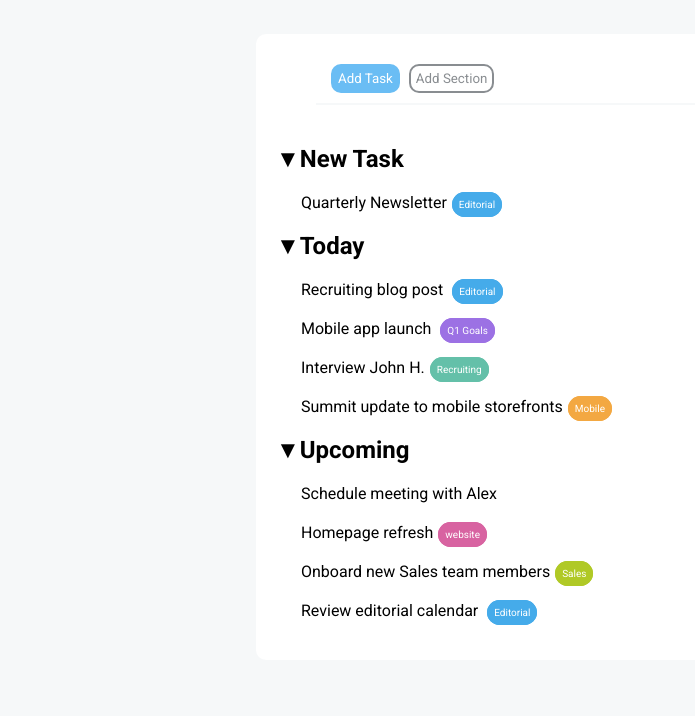
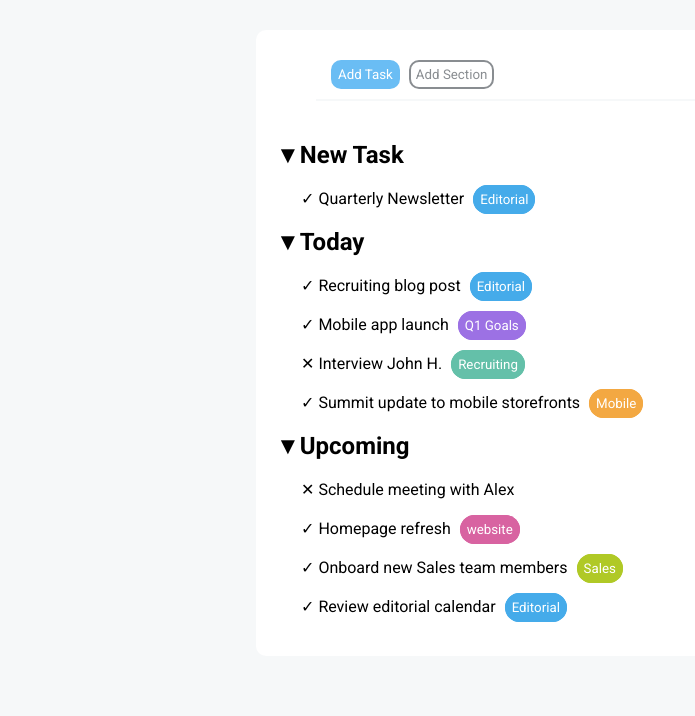
Before and after one commit to ginevrabotrugno/html-css-toboolist, a plain HTML site: page index.html in a window 1280 px wide. Shown: the part 84-800 px from the top of the page, without its empty margins (0-695 px from the left). Drawn offline with Linux system fonts and the light colour scheme.

Commit message:
add checks

```diff
--- a/css/style.css
+++ b/css/style.css
@@ -28,6 +28,8 @@ header {
 h1 {
     display: inline-block;
     font-weight: 800;
+    margin-top: 5px;
+    vertical-align: top;
 }
 
 
@@ -70,8 +72,8 @@ main {
 
 .section-list {
     padding: 10px;
-    list-style-type: none;
     margin-left: 5px;
+    list-style: none;
 }
 
 .section-item {
@@ -82,7 +84,7 @@ main {
     margin-left: 5px;
     border-radius: 20px;
     padding: 5px;
-    font-size: x-small;
+    font-size: smaller;
     color: white;
 }
 
--- a/index.html
+++ b/index.html
@@ -11,7 +11,7 @@
 
     <!-- header  -->
     <header>
-        <img src="img/Logo.png" alt="Logo">
+        <img clas="logo" src="img/Logo.png" alt="Logo">
         <h1>Toboolist</h1>
 
     </header>
@@ -31,7 +31,11 @@
             <section>
                 <h2 class="section-title">&#9660;New Task</h2>
                 <ul class="section-list">
-                    <li class="section-item">Quarterly Newsletter<span class="label editorial">Editorial</span></li>
+                    <li class="section-item">
+                        <span class="done"> &check;</span>
+                        Quarterly Newsletter
+                        <span class="label editorial">Editorial</span>
+                    </li>
                 </ul>
             </section>
 
@@ -39,10 +43,26 @@
             <section>
                 <h2 class="section-title">&#9660;Today</h2>
                 <ul class="section-list">
-                    <li class="section-item">Recruiting blog post <span class="label editorial">Editorial</span></li>
-                    <li class="section-item">Mobile app launch <span class="label q1-goals">Q1 Goals</span></li>
-                    <li class="section-item">Interview John H.<span class="label recruiting">Recruiting</span></li>
-                    <li class="section-item">Summit update to mobile storefronts<span class="label mobile">Mobile</span></li>
+                    <li class="section-item">
+                        <span class="done"> &check;</span>
+                        Recruiting blog post
+                        <span class="label editorial">Editorial</span>
+                    </li>
+                    <li class="section-item">
+                        <span class="done"> &check;</span>
+                        Mobile app launch
+                        <span class="label q1-goals">Q1 Goals</span>
+                    </li>
+                    <li class="section-item">
+                        <span class="done not">&#10005;</span>
+                        Interview John H.
+                        <span class="label recruiting">Recruiting</span>
+                    </li>
+                    <li class="section-item">
+                        <span class="done"> &check;</span>
+                        Summit update to mobile storefronts
+                        <span class="label mobile">Mobile</span>
+                    </li>
                 </ul>
             </section>
 
@@ -50,10 +70,24 @@
             <section>
                 <h2 class="section-title">&#9660;Upcoming</h2>
                 <ul class="section-list">
-                    <li class="section-item">Schedule meeting with Alex</li>
-                    <li class="section-item">Homepage refresh<span class="label website">website</span></li>
-                    <li class="section-item">Onboard new Sales team members<span class="label sales">Sales</span></li>
-                    <li class="section-item">Review editorial calendar <span class="label editorial">Editorial</span></li>
+                    <li class="section-item">
+                        <span class="done not">&#10005;</span>
+                        Schedule meeting with Alex</li>
+                    <li class="section-item">
+                        <span class="done"> &check;</span>
+                        Homepage refresh
+                        <span class="label website">website</span>
+                    </li>
+                    <li class="section-item">
+                        <span class="done"> &check;</span>
+                        Onboard new Sales team members
+                        <span class="label sales">Sales</span>
+                    </li>
+                    <li class="section-item">
+                        <span class="done"> &check;</span>
+                        Review editorial calendar
+                        <span class="label editorial">Editorial</span>
+                    </li>
                 </ul>
             </section>
 
```
